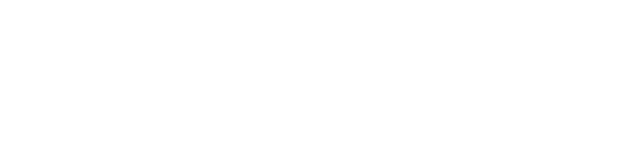
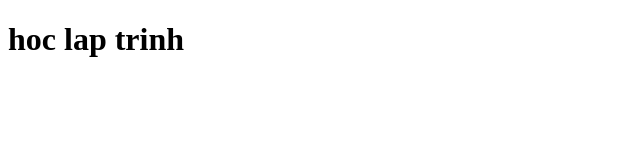
Before and after one commit to nguyentruc318/reading, a plain HTML site: page index.html in a window 1280 px wide. Shown: the whole page, without its empty margins (0-640 px from the left). Drawn offline with Linux system fonts and the light colour scheme.

Commit message:
them the h1

```diff
--- a/index.html
+++ b/index.html
@@ -5,5 +5,7 @@
     <meta name="viewport" content="width=device-width, initial-scale=1.0" />
     <title>Document</title>
   </head>
-  <body></body>
+  <body>
+    <h1>hoc lap trinh</h1>
+  </body>
 </html>
```
